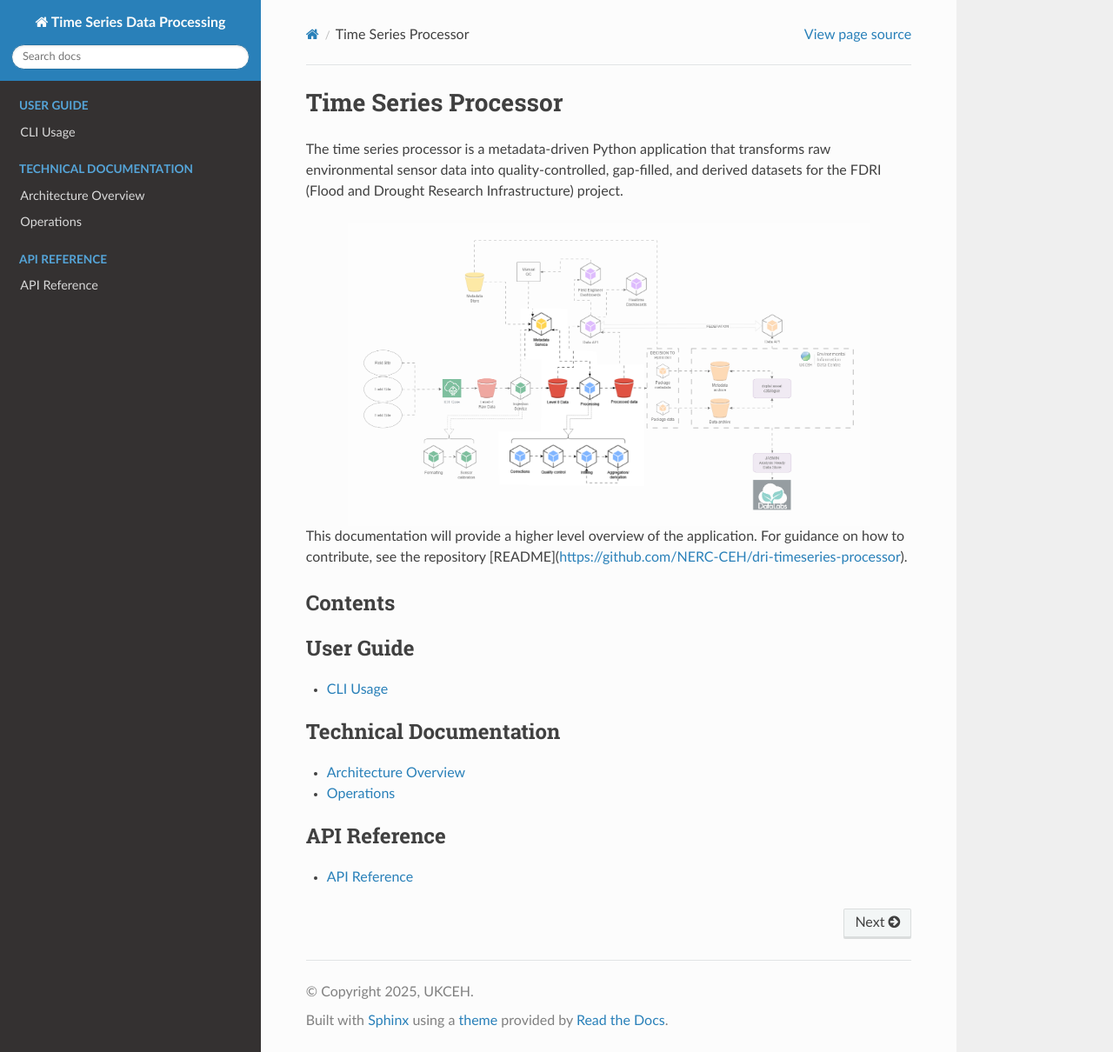
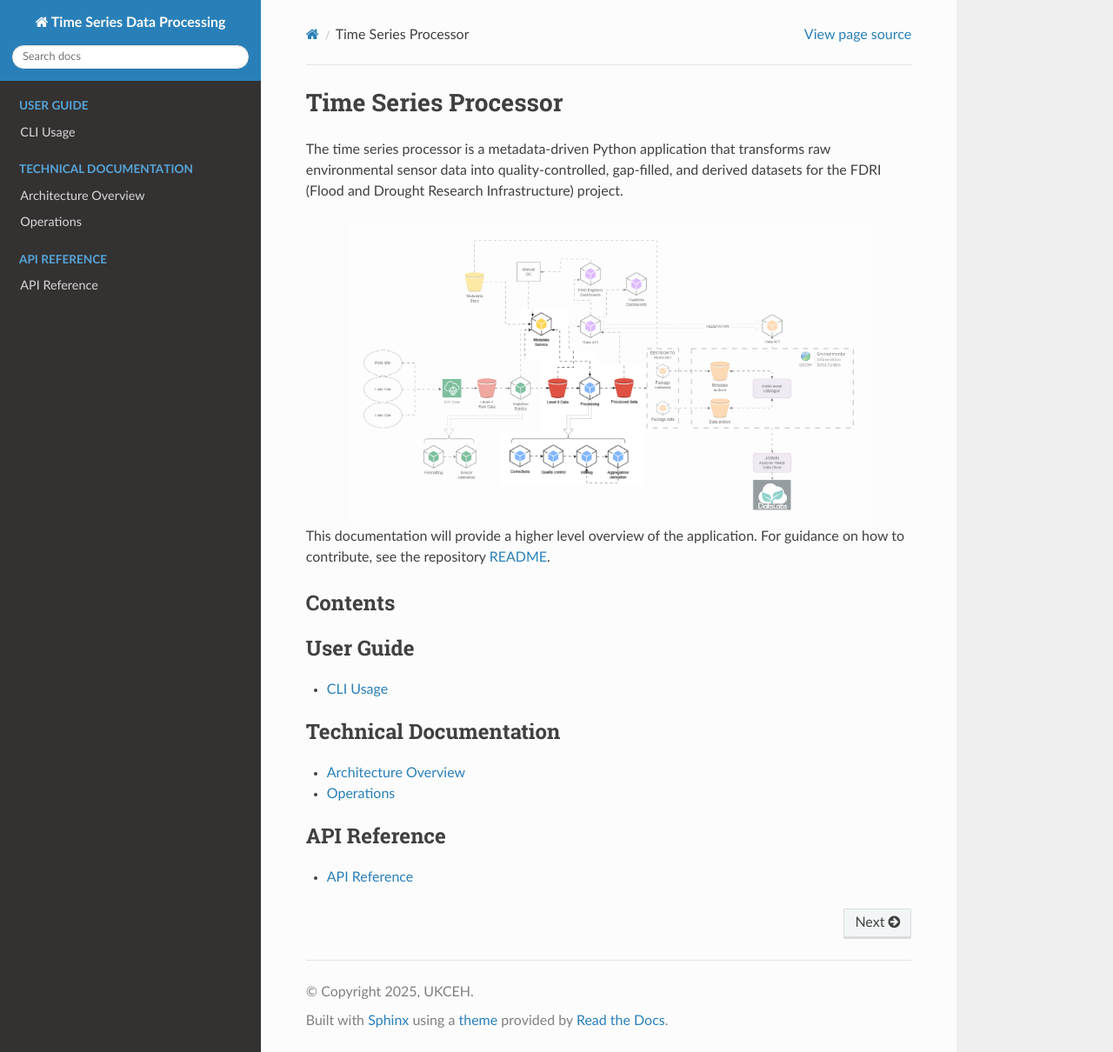
Before and after one commit to NERC-CEH/dri-timeseries-processor, a Sphinx documentation site: the page built from docs/source/index.rst, in a window 1280 px wide and 1210 px high. Shown: the whole window at 87% size. Built offline with Sphinx 7.4.7 and the Read the Docs theme 3.1.0, drawn with Linux system fonts in a browser that asks for light colours; the version number could not be read and is left out.

Commit message:
update hyperlink

```diff
--- a/docs/source/index.rst
+++ b/docs/source/index.rst
@@ -15,7 +15,7 @@ quality-controlled, gap-filled, and derived datasets for the FDRI (Flood and Dro
    :width: 600px
 
 This documentation will provide a higher level overview of the application. For guidance on how to contribute,
-see the repository [README](https://github.com/NERC-CEH/dri-timeseries-processor).
+see the repository `README <https://github.com/NERC-CEH/dri-timeseries-processor>`_.
 
 Contents
 --------
```
